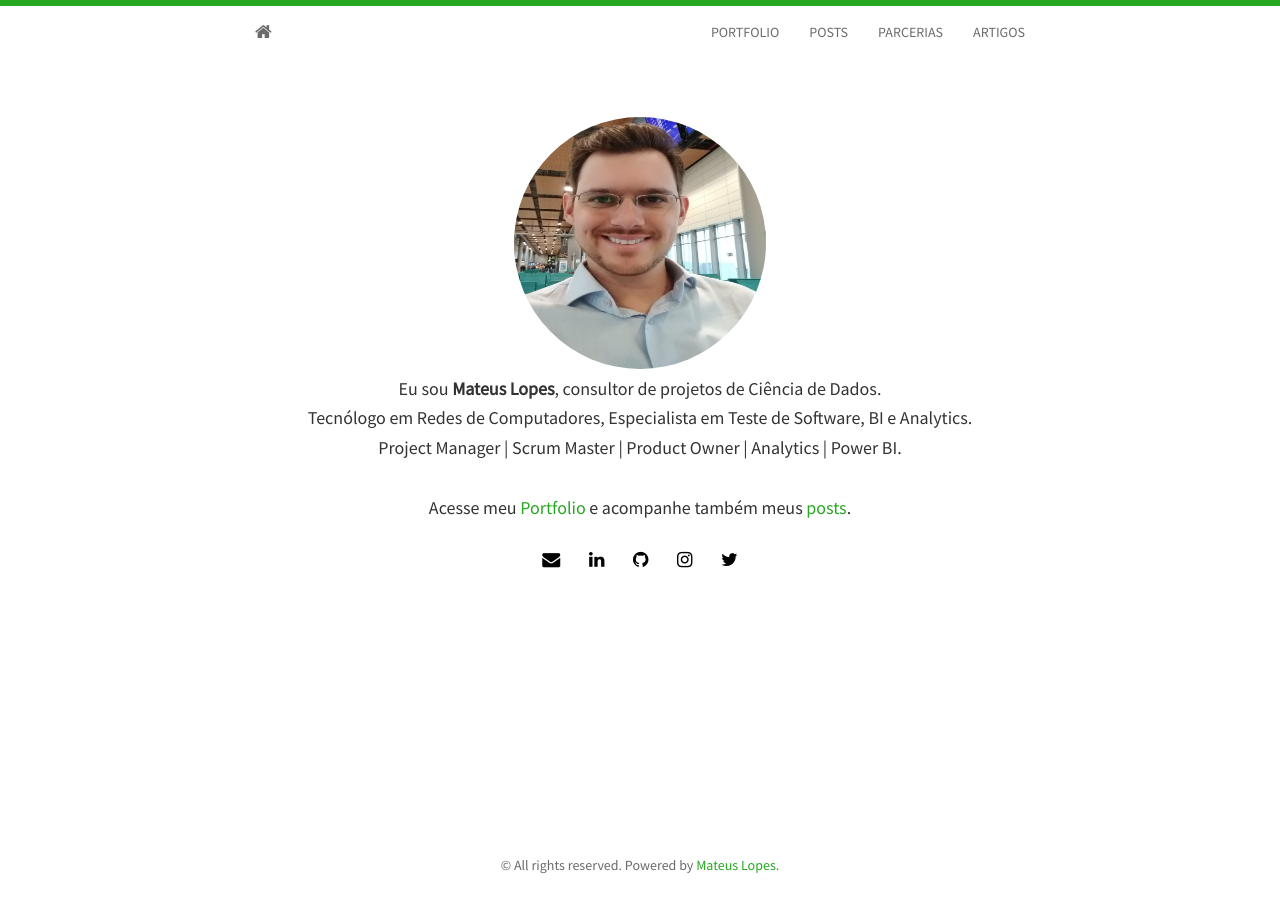
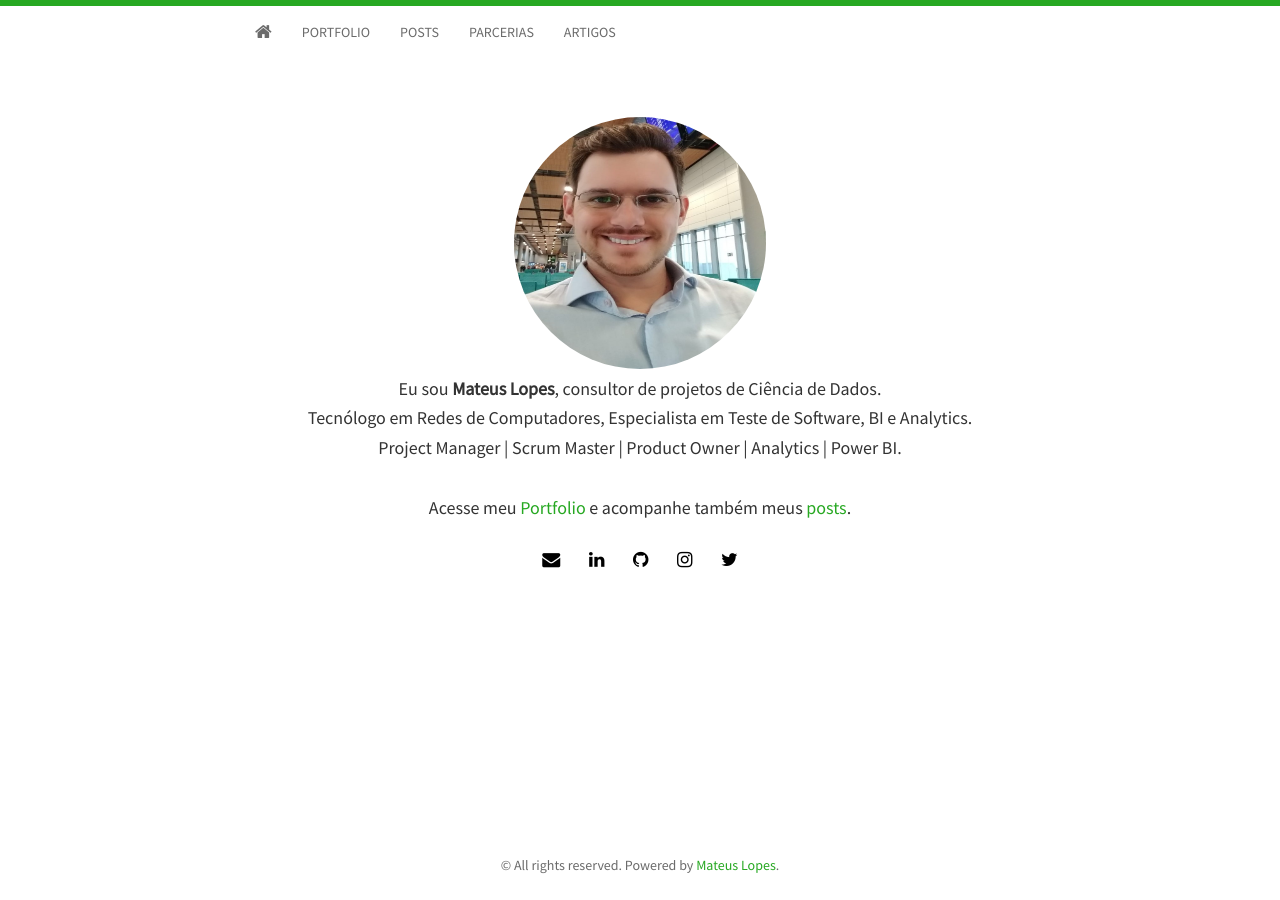
Before and after one commit to mateusbtlopes/mateusbtlopes.github.io, a Jekyll site: the page built from index.html, in a window 1280 px wide. Built offline with Jekyll 4.4.1, drawn with Linux system fonts in a browser that asks for light colours; nearby versions of some CDN libraries; the list of posts is cut into pages by our own code.

Commit message:
Update header

```diff
--- a/_includes/header.html
+++ b/_includes/header.html
@@ -2,14 +2,15 @@
   <div class="container">
     <div class="navbar-header">
       <a class="navbar-brand" href="{{ site.baseurl }}"><i class="fa fa-home"></i></a>
-    </div>
-    <div id="navbar">
       <ul class="nav navbar-nav navbar-right">
         <li><a href="{{ site.baseurl }}/portfolio">PORTFOLIO</a></li>
-	<li><a href="{{ site.baseurl }}/posts">POSTS</a></li>
-	<li><a href="{{ site.baseurl }}/parcerias">PARCERIAS</a></li>
-	<li><a href="{{ site.baseurl }}/artigo">ARTIGOS</a></li>
+		<li><a href="{{ site.baseurl }}/posts">POSTS</a></li>
+		<li><a href="{{ site.baseurl }}/parcerias">PARCERIAS</a></li>
+		<li><a href="{{ site.baseurl }}/artigo">ARTIGOS</a></li>
       </ul>
     </div>
+    <!--<div id="navbar">
+
+    </div>-->
   </div>
 </nav>
```
